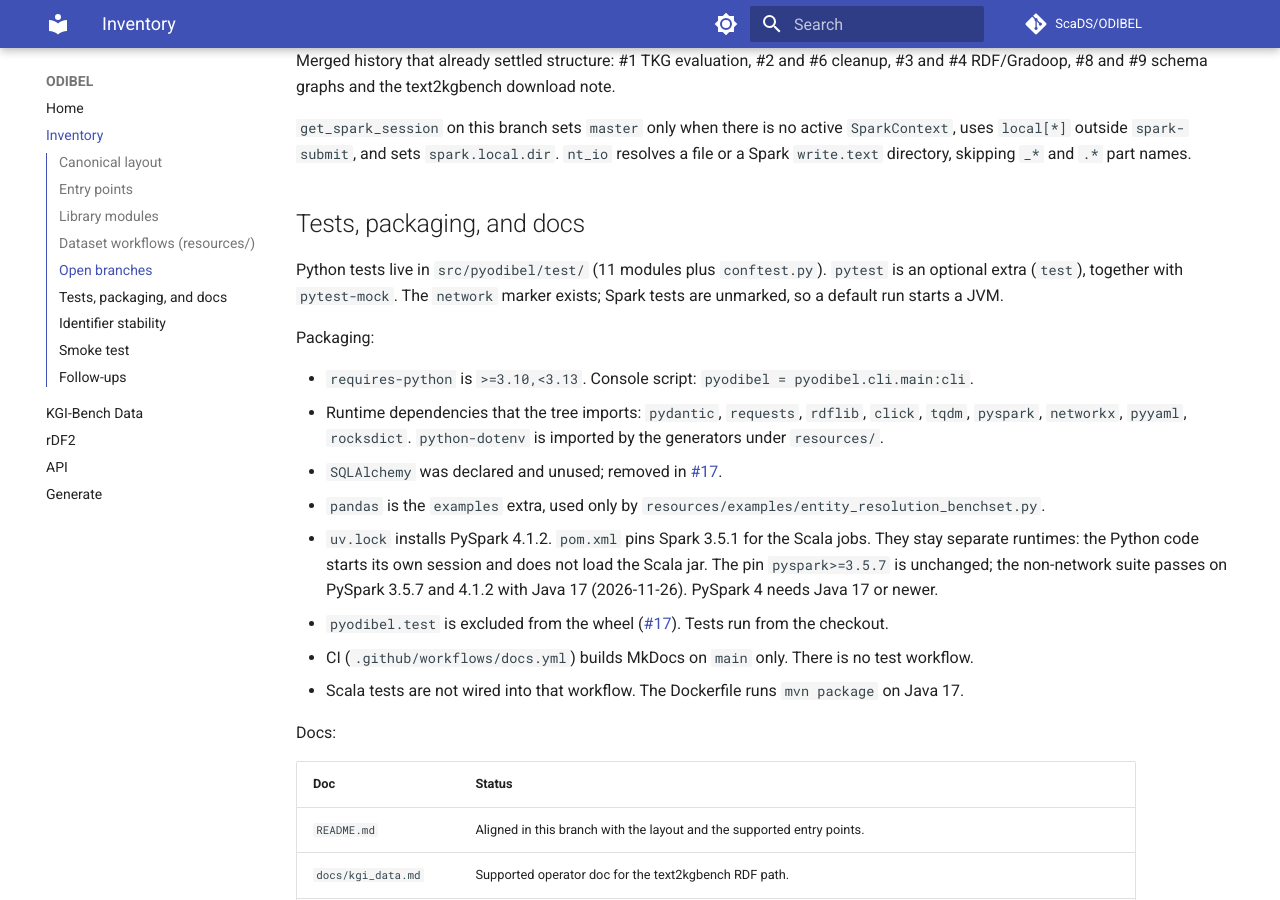
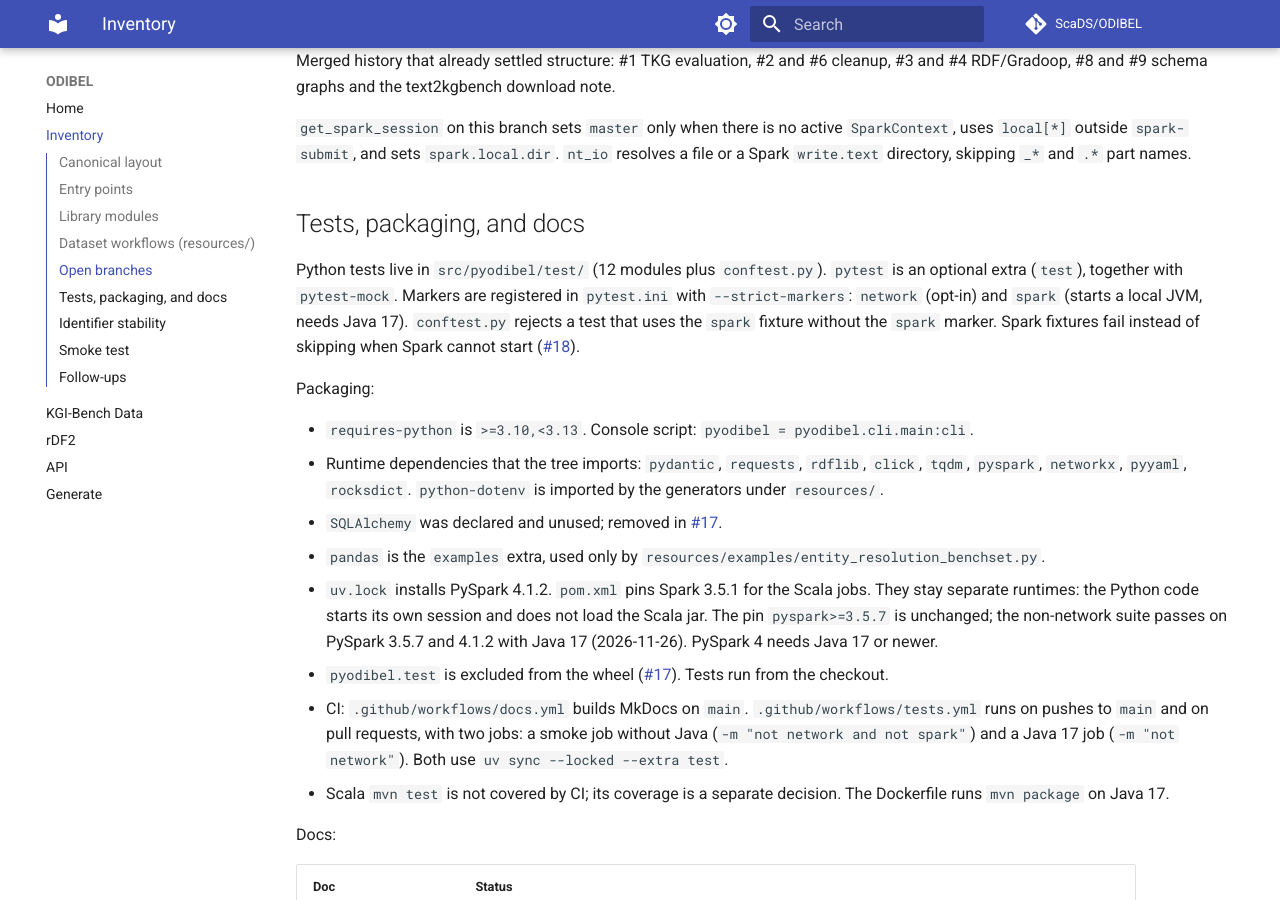
Before and after one commit to ScaDS/ODIBEL, an MkDocs documentation site: the page built from docs/inventory.md, in a window 1280 px wide and 900 px high, scrolled down 5858 px. Built offline with MkDocs 1.6.1 and Material for MkDocs 9.7.7, drawn with Linux system fonts in a browser that asks for light colours; comment, search, counter and statistics services are not loaded; some of the changed text lies outside the part shown.

Commit message:
ci: add Python test workflow and an explicit spark marker.
Smoke job runs -m "not network and not spark" without Java; the Java 17 job runs -m "not network". Spark fixtures fail instead of skipping, and conftest rejects unmarked uses of the spark fixture. Scala mvn test is not covered.

Closes #18

Co-authored-by: Cursor <cursoragent@cursor.com>

```diff
--- a/docs/inventory.md
+++ b/docs/inventory.md
@@ -131,7 +131,7 @@ Merged history that already settled structure: #1 TKG evaluation, #2 and #6 clea
 
 ## Tests, packaging, and docs
 
-Python tests live in `src/pyodibel/test/` (11 modules plus `conftest.py`). `pytest` is an optional extra (`test`), together with `pytest-mock`. The `network` marker exists; Spark tests are unmarked, so a default run starts a JVM.
+Python tests live in `src/pyodibel/test/` (12 modules plus `conftest.py`). `pytest` is an optional extra (`test`), together with `pytest-mock`. Markers are registered in `pytest.ini` with `--strict-markers`: `network` (opt-in) and `spark` (starts a local JVM, needs Java 17). `conftest.py` rejects a test that uses the `spark` fixture without the `spark` marker. Spark fixtures fail instead of skipping when Spark cannot start ([#18](https://github.com/ScaDS/ODIBEL/issues/18)).
 
 Packaging:
 
@@ -141,8 +141,8 @@ Packaging:
 - `pandas` is the `examples` extra, used only by `resources/examples/entity_resolution_benchset.py`.
 - `uv.lock` installs PySpark 4.1.2. `pom.xml` pins Spark 3.5.1 for the Scala jobs. They stay separate runtimes: the Python code starts its own session and does not load the Scala jar. The pin `pyspark>=3.5.7` is unchanged; the non-network suite passes on PySpark 3.5.7 and 4.1.2 with Java 17 (2026-11-26). PySpark 4 needs Java 17 or newer.
 - `pyodibel.test` is excluded from the wheel ([#17](https://github.com/ScaDS/ODIBEL/issues/17)). Tests run from the checkout.
-- CI (`.github/workflows/docs.yml`) builds MkDocs on `main` only. There is no test workflow.
-- Scala tests are not wired into that workflow. The Dockerfile runs `mvn package` on Java 17.
+- CI: `.github/workflows/docs.yml` builds MkDocs on `main`. `.github/workflows/tests.yml` runs on pushes to `main` and on pull requests, with two jobs: a smoke job without Java (`-m "not network and not spark"`) and a Java 17 job (`-m "not network"`). Both use `uv sync --locked --extra test`.
+- Scala `mvn test` is not covered by CI; its coverage is a separate decision. The Dockerfile runs `mvn package` on Java 17.
 
 Docs:
 
@@ -202,7 +202,7 @@ Items 1–4, 6, 7, 8 and 10 are commits on this branch. The remaining items are
 6. **Quarantine stale callers.** Done here for Dexter (`GradoopSource`), Abt-Buy (`Source`), and `resources/dbpedia-multi-source-kg/generate.py` (`ont_path`). The pandas import in `resources/examples/entity_resolution_benchset.py` is now the `examples` extra ([#17](https://github.com/ScaDS/ODIBEL/issues/17)). Running that DBpedia generator is follow-up 13, not this item.
 7. **Make `systemkg` importable.** Done in [#16](https://github.com/ScaDS/ODIBEL/issues/16): the `kgcore` import is guarded and `require_kgcore()` raises a clear error. Original item: move the `kgcore` import behind an optional extra, or drop the module until the dependency exists.
 8. **Trim unused dependencies and package tests.** Done in [#17](https://github.com/ScaDS/ODIBEL/issues/17): SQLAlchemy removed, tests excluded from the wheel, Spark runtimes kept separate and documented above. Original item: `SQLAlchemy` has no caller. Exclude `pyodibel.test` from the installed distribution. Decide whether the Python lock should stay on PySpark 4.1.2 while the Scala build stays on Spark 3.5.1.
-9. **Add a Python test workflow.** Run `pytest -m "not network"` on Java 17. Mark Spark tests so a non-Spark smoke path is explicit.
+9. **Add a Python test workflow.** Done in [#18](https://github.com/ScaDS/ODIBEL/issues/18): `tests.yml` with smoke and Spark jobs, `spark` marker registered. Scala `mvn test` stays out of CI. Original item: Run `pytest -m "not network"` on Java 17. Mark Spark tests so a non-Spark smoke path is explicit.
 10. **Stop advertising missing adapters.** Done in [#16](https://github.com/ScaDS/ODIBEL/issues/16): the symbols are removed from `pyodibel/__init__.py` and logging is opt-in via `setup_logging()`. Original item: `WikidataDumpSource`, `LinkedDataSource`, storage, and partition symbols in `pyodibel/__init__.py` do not exist. `setup_logging()` on import writes `pyodibel.log` as a side effect.
 11. **Blank-node IDs.** Track on #5 only.
 12. **Remove or fill empty placeholders.** `resources/product-multi-source-kg/`, `docs/Generate.md`, and the duplicate yearly-diff plot scripts under `resources/dbpedia-temporal`.
```
Also changed, not shown: other parts of docs/inventory.md (+1 -1 lines), README.md (+8 -1 lines), 7 other files.
